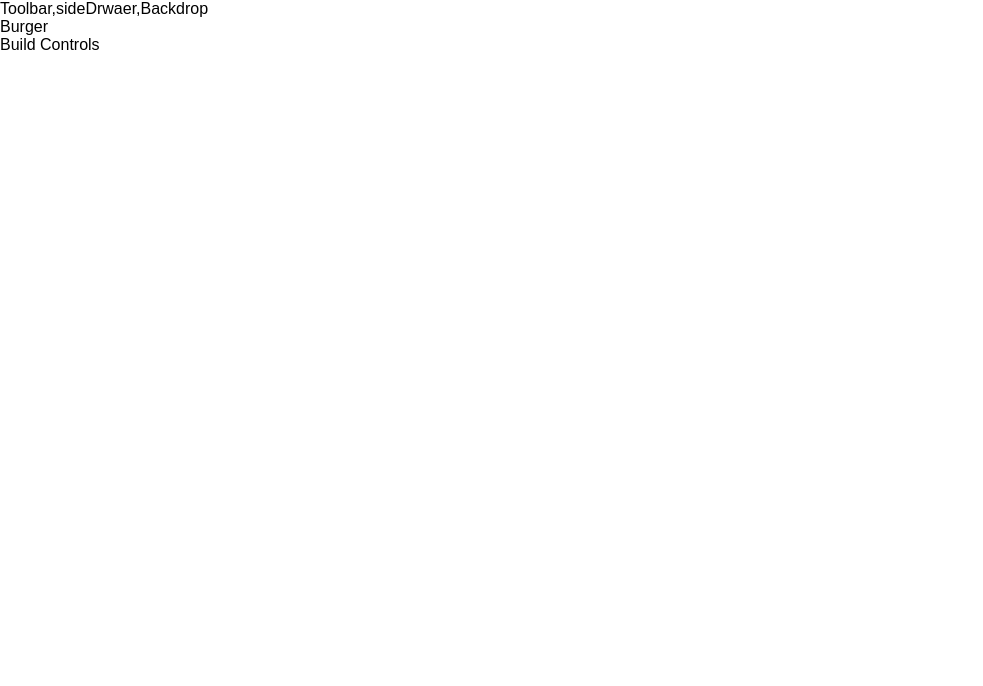
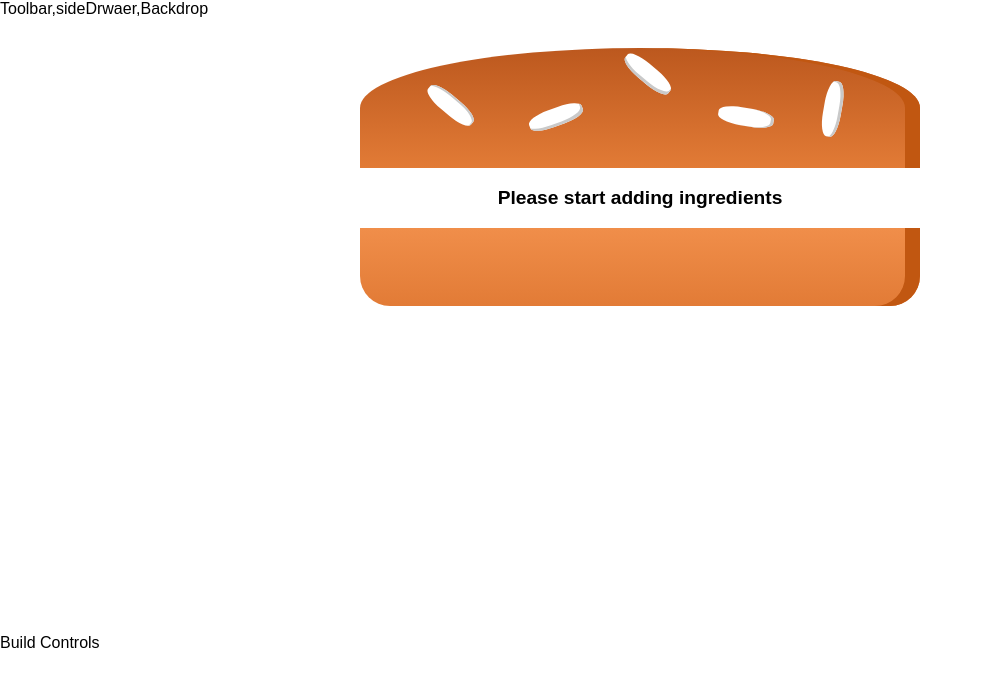
Before and after one commit to AayushAryan007/BurgerBuilder, a React (Create React App) app: page / in a window 1280 px wide. Shown: the top 686 px of the page, without its empty margins (0-983 px from the left). Built offline with nearby package versions, Linux system fonts and the light colour scheme.

Commit message:
new commit

```diff
--- a/package.json
+++ b/package.json
@@ -6,6 +6,7 @@
     "@testing-library/jest-dom": "^5.16.5",
     "@testing-library/react": "^13.4.0",
     "@testing-library/user-event": "^13.5.0",
+    "prop-types": "^15.8.1",
     "react": "^18.2.0",
     "react-dom": "^18.2.0",
     "react-scripts": "5.0.1",
--- /dev/null
+++ b/src/components/Layout/Burger/Burger.js
@@ -0,0 +1,26 @@
+import React from "react";
+import classes from "./Burger.module.css";
+import BurgerIngredient from "./BurgerIngredient/BurgerIngredient";
+const burger = (props) => {
+  let transformedIngredients = Object.keys(props.ingredients)
+    .map((igKey) => {
+      return [...Array(props.ingredients[igKey])].map((_, i) => {
+        return <BurgerIngredient key={igKey + i} type={igKey} />;
+      });
+    })
+    .reduce((arr, el) => {
+      return arr.concat(el);
+    }, []);
+  if (transformedIngredients.length === 0) {
+    transformedIngredients = <p>Please start adding ingredients</p>;
+  }
+  return (
+    <div className={classes.Burger}>
+      <BurgerIngredient type="bread-top" />
+      {transformedIngredients}
+      <BurgerIngredient type="bread-bottom" />
+    </div>
+  );
+};
+
+export default burger;
--- /dev/null
+++ b/src/components/Layout/Burger/Burger.module.css
@@ -0,0 +1,30 @@
+.Burger {
+  width: 100%;
+  margin: auto;
+  height: 250px;
+  overflow: scroll;
+  text-align: center;
+  font-weight: bold;
+  font-size: 1.2rem;
+}
+
+@media (min-width: 500px) and (min-height: 400px) {
+  .Burger {
+    width: 350px;
+    height: 300px;
+  }
+}
+
+@media (min-width: 500px) and (min-height: 401px) {
+  .Burger {
+    width: 450px;
+    height: 400px;
+  }
+}
+
+@media (min-width: 1000px) and (min-height: 700px) {
+  .Burger {
+    width: 700px;
+    height: 600px;
+  }
+}
--- /dev/null
+++ b/src/components/Layout/Burger/BurgerIngredient/BurgerIngredient.js
@@ -0,0 +1,60 @@
+import React, { Component } from "react";
+import PropTypes from "prop-types";
+import classes from "./BurgerIngredient.module.css";
+class BurgerIngredient extends Component {
+  render() {
+    let ingredient = null;
+
+    switch (this.props.type) {
+      case "bread-bottom":
+        ingredient = <div className={classes.BreadBottom}></div>;
+
+        break;
+
+      case "bread-top":
+        ingredient = (
+          <div className={classes.BreadTop}>
+            <div className={classes.Seeds1}></div>
+            <div className={classes.Seeds2}></div>
+          </div>
+        );
+
+        break;
+
+      case "meat":
+        ingredient = <div className={classes.Meat}></div>;
+
+        break;
+
+      case "cheese":
+        ingredient = <div className={classes.Cheese}></div>;
+
+        break;
+
+      case "bacon":
+        ingredient = <div className={classes.Bacon}></div>;
+
+        break;
+
+      case "salad":
+        ingredient = <div className={classes.Salad}></div>;
+
+        break;
+
+      case "meat":
+        ingredient = <div className={classes.Meat}></div>;
+
+        break;
+
+      default:
+        ingredient = null;
+    }
+
+    return ingredient;
+  }
+}
+
+BurgerIngredient.propTypes = {
+  type: PropTypes.string.isRequired,
+};
+export default BurgerIngredient;
--- /dev/null
+++ b/src/components/Layout/Burger/BurgerIngredient/BurgerIngredient.module.css
@@ -0,0 +1,112 @@
+.BreadBottom {
+  height: 13%;
+  width: 80%;
+  background: linear-gradient(#f08e4a, #e27b36);
+  border-radius: 0 0 30px 30px;
+  box-shadow: inset -15px 0 #c15711;
+  margin: 2% auto;
+}
+
+.BreadTop {
+  height: 20%;
+  width: 80%;
+  background: linear-gradient(#bc581e, #e27b36);
+  border-radius: 50% 50% 0 0;
+  box-shadow: inset -15px 0 #c15711;
+  margin: 2% auto;
+  position: relative;
+}
+
+.Seeds1 {
+  width: 10%;
+  height: 15%;
+  position: absolute;
+  background-color: white;
+  left: 30%;
+  top: 50%;
+  border-radius: 40%;
+  transform: rotate(-20deg);
+  box-shadow: inset -2px -3px #c9c9c9;
+}
+
+.Seeds1:after {
+  content: "";
+  width: 100%;
+  height: 100%;
+  position: absolute;
+  background-color: white;
+  left: -170%;
+  top: -260%;
+  border-radius: 40%;
+  transform: rotate(60deg);
+  box-shadow: inset -1px 2px #c9c9c9;
+}
+
+.Seeds1:before {
+  content: "";
+  width: 100%;
+  height: 100%;
+  position: absolute;
+  background-color: white;
+  left: 180%;
+  top: -50%;
+  border-radius: 40%;
+  transform: rotate(60deg);
+  box-shadow: inset -1px -3px #c9c9c9;
+}
+
+.Seeds2 {
+  width: 10%;
+  height: 15%;
+  position: absolute;
+  background-color: white;
+  left: 64%;
+  top: 50%;
+  border-radius: 40%;
+  transform: rotate(10deg);
+  box-shadow: inset -3px 0 #c9c9c9;
+}
+
+.Seeds2:before {
+  content: "";
+  width: 100%;
+  height: 100%;
+  position: absolute;
+  background-color: white;
+  left: 150%;
+  top: -130%;
+  border-radius: 40%;
+  transform: rotate(90deg);
+  box-shadow: inset 1px 3px #c9c9c9;
+}
+
+.Meat {
+  width: 80%;
+  height: 8%;
+  background: linear-gradient(#7f3608, #702e05);
+  margin: 2% auto;
+  border-radius: 15px;
+}
+
+.Cheese {
+  width: 90%;
+  height: 4.5%;
+  margin: 2% auto;
+  background: linear-gradient(#f4d004, #d6bb22);
+  border-radius: 20px;
+}
+
+.Salad {
+  width: 85%;
+  height: 7%;
+  margin: 2% auto;
+  background: linear-gradient(#228c1d, #91ce50);
+  border-radius: 20px;
+}
+
+.Bacon {
+  width: 80%;
+  height: 3%;
+  background: linear-gradient(#bf3813, #c45e38);
+  margin: 2% auto;
+}
--- a/src/components/Layout/Layout.js
+++ b/src/components/Layout/Layout.js
@@ -1,5 +1,5 @@
 import React from "react";
-import classes from "./Layout.css";
+import classes from "./Layout.module.css";
 // import Aux from "../../hoc/A/uxx";
 import Aux from "../../hoc/Auxx";
 const Layout = (props) => {
--- a/src/containers/BurgerBuilder/BurgerBuilder.js
+++ b/src/containers/BurgerBuilder/BurgerBuilder.js
@@ -1,10 +1,23 @@
-import { Component } from "react";
+import React, { Component } from "react";
 import Aux from "../../hoc/Auxx";
+import Burger from "../../components/Layout/Burger/Burger";
 class BurgerBuilder extends Component {
+  // constructor(props) {
+  //   super(props);
+  //   this.state={...}
+  // }
+  state = {
+    ingredients: {
+      salad: 0,
+      bacon: 0,
+      cheese: 0,
+      meat: 0,
+    },
+  };
   render() {
     return (
       <Aux>
-        <div>Burger</div>
+        <Burger ingredients={this.state.ingredients} />
         <div>Build Controls</div>
       </Aux>
     );
```
Also changed, not shown: src/components/Layout/Layout.module.css (renamed from src/components/Layout/Layout.css), 1 other file (tests, documents, lock files or other folders).
